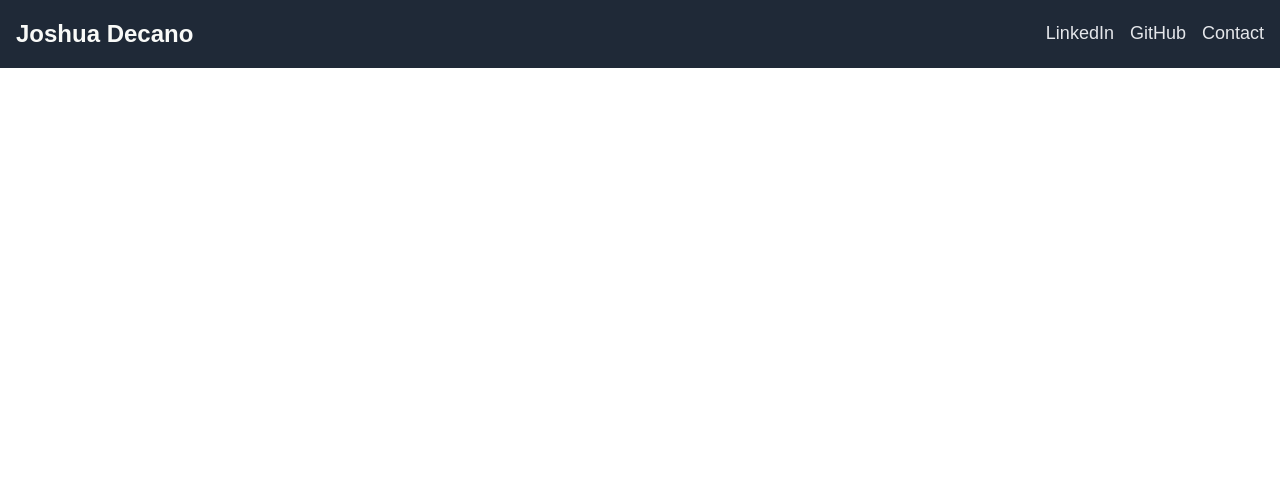
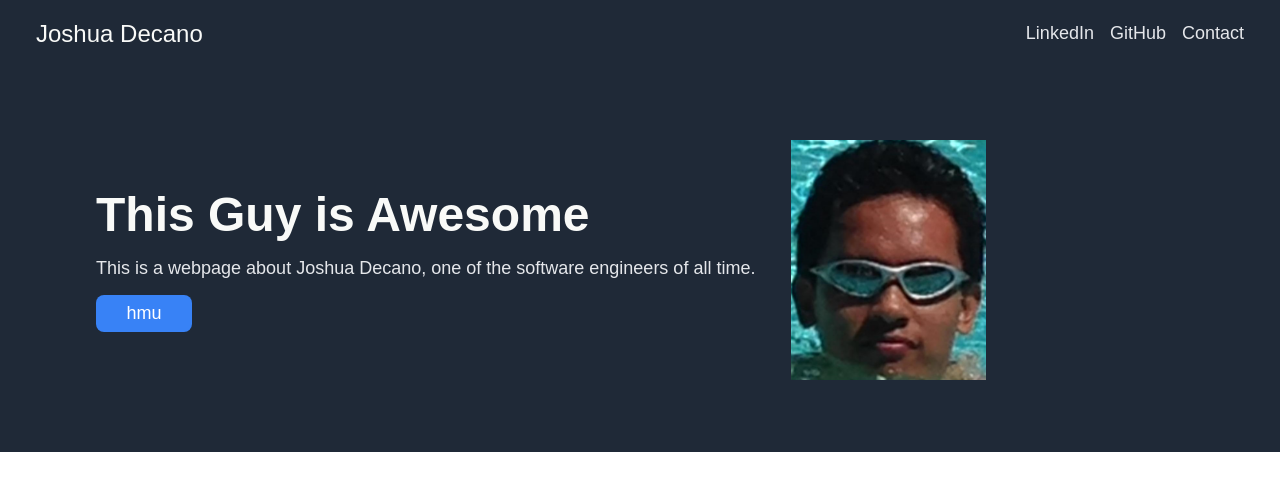
Before and after one commit to joshuadecano/first-web-page, a plain HTML site: page index.html in a window 1280 px wide. Drawn offline with Linux system fonts and the light colour scheme.

Commit message:
finished top section added image, button, and a very important description

```diff
--- a/index.html
+++ b/index.html
@@ -16,6 +16,14 @@
                 <li><a href="#">Contact</a></li>
             </ul>
         </div>
+        <div class="subheader">
+            <div class="sub-text">
+                <div class="hero-main">This Guy is Awesome</div>
+                <div class="hero-sub">This is a webpage about Joshua Decano, one of the software engineers of all time.</div>
+                <button>hmu</button>
+            </div>
+            <img class="joshpic" src="./images/swimming.png" alt="Funny pic of josh">
+        </div>
     </div>
 </body>
 </html>
--- a/style.css
+++ b/style.css
@@ -6,7 +6,7 @@ body {
     flex-direction: column;
 }
 
-.top {
+.top, .footer {
     background: #1F2937;
 }
 
@@ -15,12 +15,12 @@ body {
     align-items: center;
     justify-content: space-between;
     gap: 16px;
-    padding: 0 16px;
+    padding: 0 36px;
 }
 
 .logo-text {
     font-size: 24px;
-    font-weight: 800;
+    font-weight: 400;
     color: #F9FAF8;
 }
 
@@ -32,8 +32,48 @@ body {
     padding: 0;
 }
 
-a {
+a, .hero-sub {
     font-size: 18px;
     text-decoration: none;
     color: #E5E7EB;
 }
+
+.subheader {
+    display: flex;
+    align-items: center;
+    padding: 72px 96px;
+    gap: 36px;
+}
+
+.hero-main {
+    display: flex;
+    font-size: 48px;
+    font-weight: 800;
+    color: #F9FAF8;
+    padding: 0;
+}
+
+.sub-text {
+    display:flex;
+    flex-direction: column;
+    justify-content: space-between;
+    gap: 16px;
+}
+
+button {
+    display: flex;
+    justify-content: center;
+    flex-basis: 0;
+    border: none;
+    border-radius: 8px;
+    background: #3882F6;
+    color: white;
+    font-size: 18px;
+    font-weight: 400;
+    padding: 8px 16px;
+    width: 96px;
+}
+
+.joshpic {
+    max-height: 240px;
+}
```
Also changed, not shown: images/swimming.png (added).
